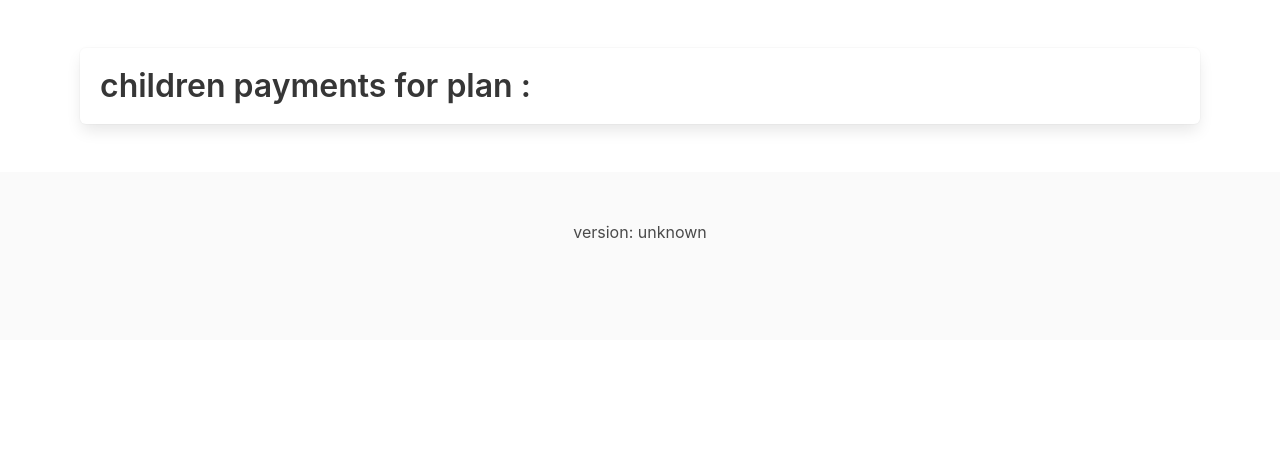
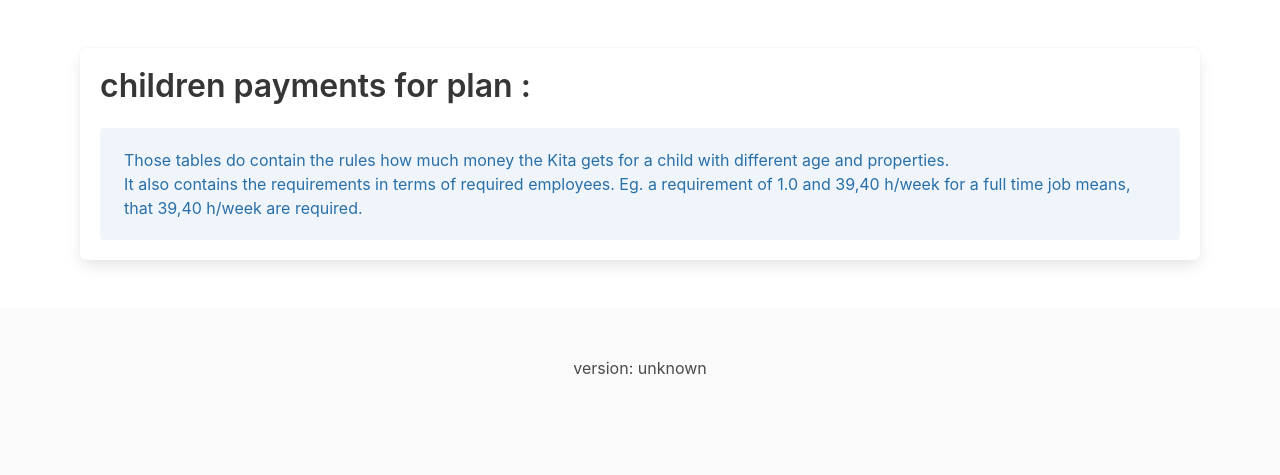
Before and after one commit to eenemeene/kitamanager, a Django app: template django-kitamanager/kitamanager/templates/kitamanager/childpayment_detail.html in a window 1280 px wide. Shown: the part 52-527 px from the top of the page. Run offline with Django 5.2, Linux system fonts and the light colour scheme; the template is opened without the code that fills it, so the values that code supplies are empty.

Commit message:
fix: clarify child payment plans
Make it clear what a requirement is and how that results in required
working hours.

```diff
--- a/django-kitamanager/kitamanager/templates/kitamanager/childpayment_detail.html
+++ b/django-kitamanager/kitamanager/templates/kitamanager/childpayment_detail.html
@@ -6,6 +6,15 @@
     <h5 class="title">
       {% translate "children payments for plan " %}: {{ plan.name }}
     </h5>
+  <div class="notification is-info is-light">
+    {% blocktranslate trimmed %}
+    Those tables do contain the rules how much money the Kita
+    gets for a child with different age and properties.</br>
+    It also contains the requirements in terms of required employees.
+    Eg. a requirement of 1.0 and 39,40 h/week for a full time job means,
+    that 39,40 h/week are required.
+    {% endblocktranslate %}
+  </div>
 
     {% for table in object_list %}
     <div class="box">
@@ -22,7 +31,7 @@
           <th>{% translate "child age" %}</th>
           <th>{% translate "propery name" %}</th>
           <th>{% translate "pay income (in €)" %}</th>
-          <th>{% translate "requirement (employee in %)" %}</th>
+          <th>{% translate "requirement (employees full time)" %}</th>
           <th>{% translate "comment" %}</th>
         </tr>
         {% for table_entry in table.entries.all %}
```
